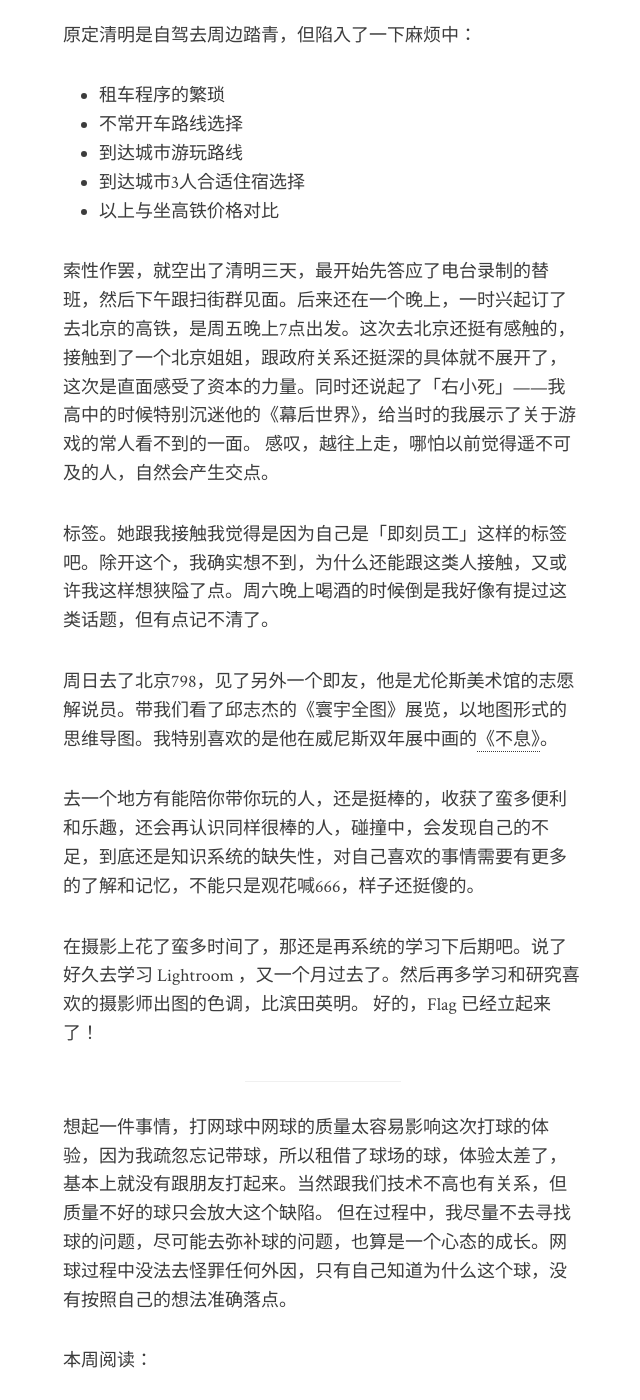
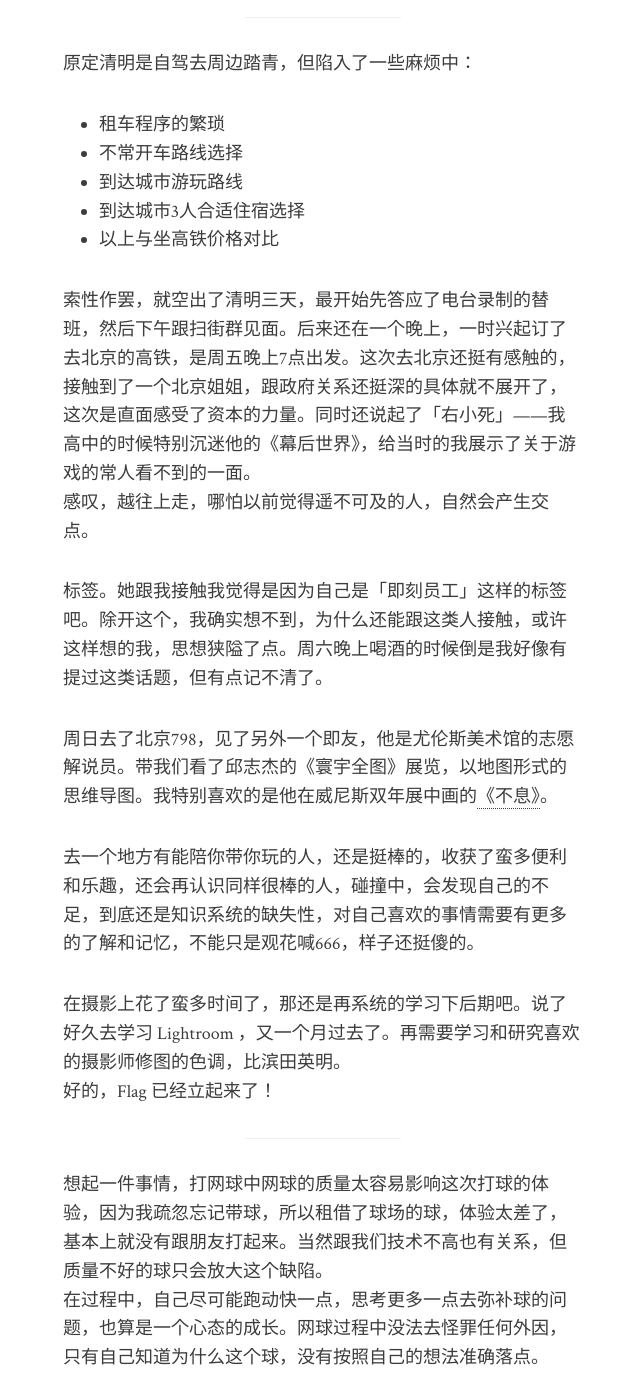
Before and after one commit to xcc3641/xcc3641.github.io, a Jekyll site: the page built from _posts/2019-04-08-quarter-report-2.md, in a window 1280 px wide and 1400 px high, scrolled down 556 px. Shown: the whole window, without its empty margins (317-957 px from the left). Built offline with Jekyll 4.4.1, drawn with Linux system fonts in a browser that asks for light colours; some of the changed text lies outside the part shown.

Commit message:
optimize 04/07

```diff
--- a/_posts/2019-04-08-quarter-report-2.md
+++ b/_posts/2019-04-08-quarter-report-2.md
@@ -9,12 +9,12 @@
 #### 1. 04/07
 
 夏天来了。
-天气一热我就想斜躺在空调房里，吃着西瓜，听着柴田淳（しばた じゅん）。
-但我不知道会不会更多在换成在晚上行动，毕竟得做点什么，不然会想不起这个夏天。
+天气一热我就想斜躺在空调房里，吃着西瓜，听着柴田淳（しばた じゅん）。<br>
+但我不知道会不会换成晚上行动，毕竟得做点什么，不然会想不起这个夏天。
 
 ---
 
-原定清明是自驾去周边踏青，但陷入了一下麻烦中：
+原定清明是自驾去周边踏青，但陷入了一些麻烦中：
 
 - 租车程序的繁琐
 - 不常开车路线选择
@@ -22,22 +22,22 @@
 - 到达城市3人合适住宿选择
 - 以上与坐高铁价格对比
 
-索性作罢，就空出了清明三天，最开始先答应了电台录制的替班，然后下午跟扫街群见面。后来还在一个晚上，一时兴起订了去北京的高铁，是周五晚上7点出发。这次去北京还挺有感触的，接触到了一个北京姐姐，跟政府关系还挺深的具体就不展开了，这次是直面感受了资本的力量。同时还说起了「右小死」——我高中的时候特别沉迷他的《幕后世界》，给当时的我展示了关于游戏的常人看不到的一面。
+索性作罢，就空出了清明三天，最开始先答应了电台录制的替班，然后下午跟扫街群见面。后来还在一个晚上，一时兴起订了去北京的高铁，是周五晚上7点出发。这次去北京还挺有感触的，接触到了一个北京姐姐，跟政府关系还挺深的具体就不展开了，这次是直面感受了资本的力量。同时还说起了「右小死」——我高中的时候特别沉迷他的《幕后世界》，给当时的我展示了关于游戏的常人看不到的一面。<br>
 感叹，越往上走，哪怕以前觉得遥不可及的人，自然会产生交点。
 
-标签。她跟我接触我觉得是因为自己是「即刻员工」这样的标签吧。除开这个，我确实想不到，为什么还能跟这类人接触，又或许我这样想狭隘了点。周六晚上喝酒的时候倒是我好像有提过这类话题，但有点记不清了。
+标签。她跟我接触我觉得是因为自己是「即刻员工」这样的标签吧。除开这个，我确实想不到，为什么还能跟这类人接触，或许这样想的我，思想狭隘了点。周六晚上喝酒的时候倒是我好像有提过这类话题，但有点记不清了。
 
 周日去了北京798，见了另外一个即友，他是尤伦斯美术馆的志愿解说员。带我们看了邱志杰的《寰宇全图》展览，以地图形式的思维导图。我特别喜欢的是他在威尼斯双年展中画的[《不息》](https://www.thepaper.cn/newsDetail_forward_1665799)。
 
 去一个地方有能陪你带你玩的人，还是挺棒的，收获了蛮多便利和乐趣，还会再认识同样很棒的人，碰撞中，会发现自己的不足，到底还是知识系统的缺失性，对自己喜欢的事情需要有更多的了解和记忆，不能只是观花喊666，样子还挺傻的。
 
-在摄影上花了蛮多时间了，那还是再系统的学习下后期吧。说了好久去学习 Lightroom ，又一个月过去了。然后再多学习和研究喜欢的摄影师出图的色调，比滨田英明。
+在摄影上花了蛮多时间了，那还是再系统的学习下后期吧。说了好久去学习 Lightroom ，又一个月过去了。再需要学习和研究喜欢的摄影师修图的色调，比滨田英明。<br>
 好的，Flag 已经立起来了！
 
 ---
 
-想起一件事情，打网球中网球的质量太容易影响这次打球的体验，因为我疏忽忘记带球，所以租借了球场的球，体验太差了，基本上就没有跟朋友打起来。当然跟我们技术不高也有关系，但质量不好的球只会放大这个缺陷。
-但在过程中，我尽量不去寻找球的问题，尽可能去弥补球的问题，也算是一个心态的成长。网球过程中没法去怪罪任何外因，只有自己知道为什么这个球，没有按照自己的想法准确落点。
+想起一件事情，打网球中网球的质量太容易影响这次打球的体验，因为我疏忽忘记带球，所以租借了球场的球，体验太差了，基本上就没有跟朋友打起来。当然跟我们技术不高也有关系，但质量不好的球只会放大这个缺陷。<br>
+在过程中，自己尽可能跑动快一点，思考更多一点去弥补球的问题，也算是一个心态的成长。网球过程中没法去怪罪任何外因，只有自己知道为什么这个球，没有按照自己的想法准确落点。
 
 
 
```
